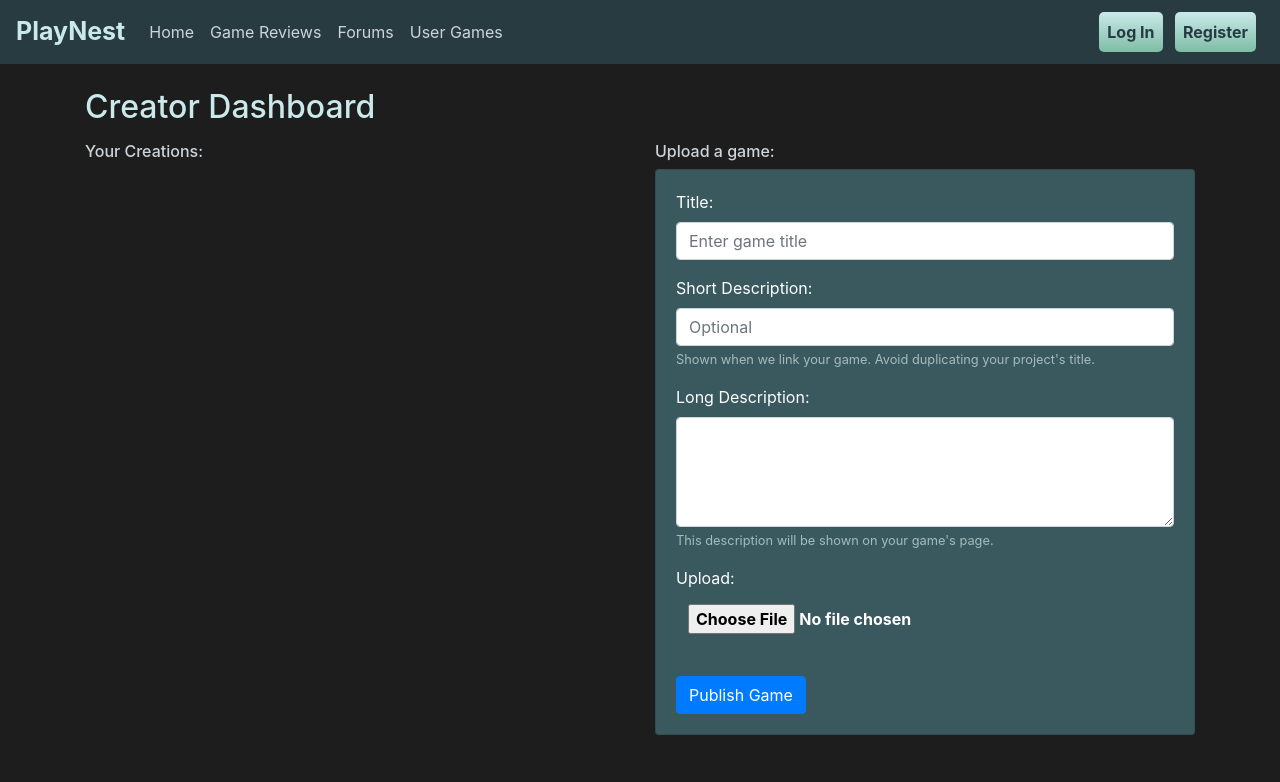
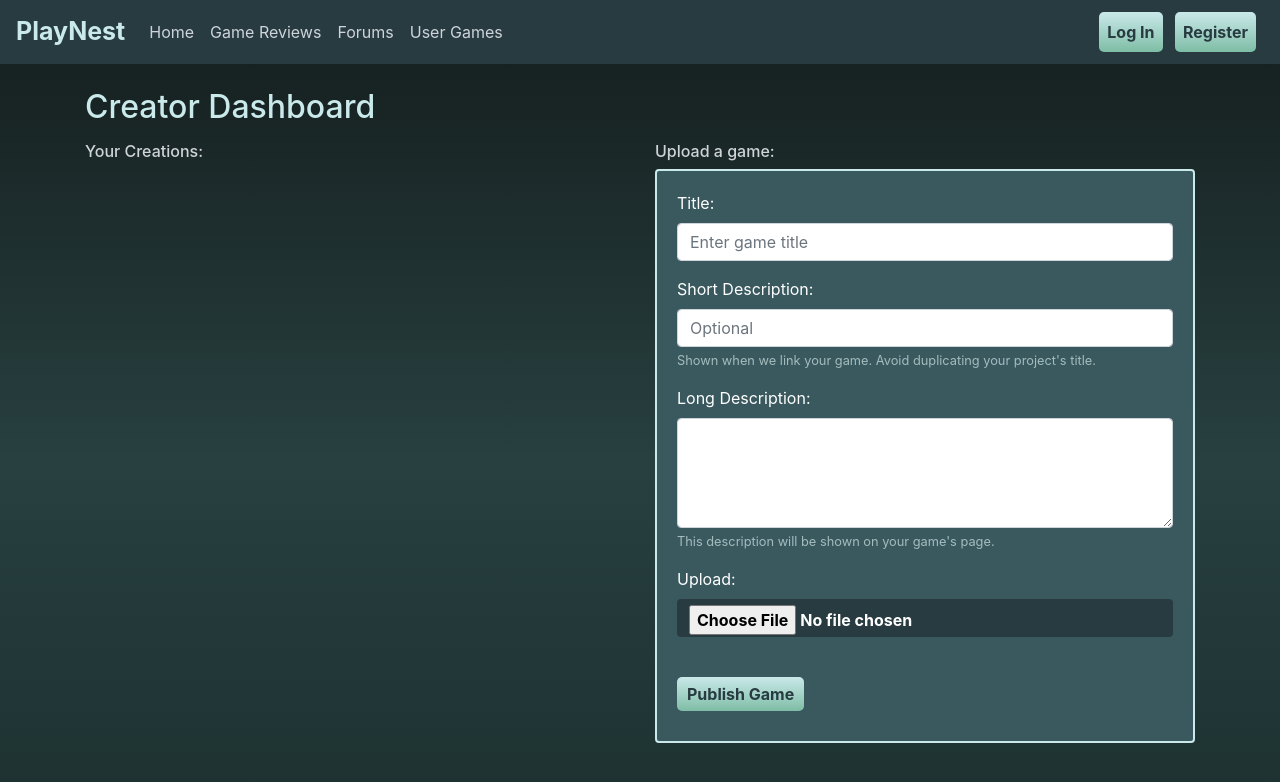
Before and after one commit to odesai840/PlayNest, a Flask app: page /dashboard in a window 1280 px wide. Shown: the top 782 px of the page. Run offline with Flask 3, Linux system fonts and the light colour scheme; some libraries are stand-ins or nearby versions.

Commit message:
changed page backgrounds and fixed game cards to be the same height, and for long content to be hidden by ellipsis

```diff
--- a/static/styles.css
+++ b/static/styles.css
@@ -1,7 +1,8 @@
 body {
     overflow-x: hidden;
     overflow-y: auto;
-    background-color: #1d1d1d;
+    background: linear-gradient(180deg, #141c1c, #284040, #1a2c2c, #2f4646, #223737, #132e2e);
+    background-size: 300% 300%;
     margin: 0;
     padding: 0;
 }
@@ -390,10 +391,28 @@
 }
 
 #upload {
-    background: #39595f;
+    background: #273b40;
+    margin: auto;
     color: white;
     font-weight: bold;
     border: none;
+}
+
+.publish-game-button {
+    background: linear-gradient(180deg, #cae9ea, #7ebda5);
+    font-weight: bold;
+    color: #273b40;
+    border: none;
+    border-radius: 5px;
+    padding: 5px 10px;
+    margin-bottom: 10px;
+    cursor: pointer;
+
+    &:hover {
+        background: linear-gradient(180deg, #8be8b5, #4b9c78);
+        border: 2px solid #cae9ea;
+        color: #273b40;
+    }
 }
 
 #helper {
@@ -402,7 +421,7 @@
 
 /* ---------------------------------------------------------------FORUM PAGE STYLING----------------------------------------------------------*/
 .col-md-12 {
-    background-color: #273b40;
+    background-color: #39595f;
     padding-top: 30px;
     padding-bottom: 30px;
     border-radius: 5px;
--- a/templates/_layout.html
+++ b/templates/_layout.html
@@ -5,8 +5,8 @@
     <meta name="viewport" content="width=device-width, initial-scale=1.0">
     <title>{% block title %}{% endblock %}</title>
     <link rel="stylesheet" href="https://maxcdn.bootstrapcdn.com/bootstrap/4.5.2/css/bootstrap.min.css">
+    <link rel="stylesheet" href="https://cdnjs.cloudflare.com/ajax/libs/font-awesome/6.4.2/css/all.min.css" integrity="sha512-z3gLpd7yknf1YoNbCzqRKc4qyor8gaKU1qmn+CShxbuBusANI9QpRohGBreCFkKxLhei6S9CQXFEbbKuqLg0DA==" crossorigin="anonymous" referrerpolicy="no-referrer" />
     <link rel="stylesheet" href="/static/styles.css">
-    <link rel="stylesheet" href="https://cdnjs.cloudflare.com/ajax/libs/font-awesome/6.4.2/css/all.min.css" integrity="sha512-z3gLpd7yknf1YoNbCzqRKc4qyor8gaKU1qmn+CShxbuBusANI9QpRohGBreCFkKxLhei6S9CQXFEbbKuqLg0DA==" crossorigin="anonymous" referrerpolicy="no-referrer" />
 </head>
 <body>
     <nav class="navbar navbar-expand-lg navbar-light custom-navbar navbar-custom">
--- a/templates/dashboard.html
+++ b/templates/dashboard.html
@@ -7,6 +7,10 @@
 <style>
     .col-md-6 {
         margin-bottom: 25px;
+    }
+
+    .card {
+        border: 2px solid #cae9ea;
     }
 </style>
 
@@ -59,7 +63,7 @@
                             <input name="file" type="file" id="upload" class="form-control">
                         </div>
                         <br>
-                        <button type="submit" class="btn btn-primary">Publish Game</button>
+                        <button type="submit" class="publish-game-button">Publish Game</button>
                     </form>
                 </div>
             </div>
--- a/templates/forum.html
+++ b/templates/forum.html
@@ -17,7 +17,7 @@
     <div class="row forum-card-container">
         {% for forum in forums %}
             <div class="col-md-12">
-                <a href="{{ url_for('forum_threads', forum_slug=forum.slug) }}" class="forum-card forum-card-color">
+                <a href="{{ url_for('forum_threads', forum_slug=forum.slug) }}" class="forum-card">
                     <h4>{{ forum.title }}</h4>
                 </a>
                 <p>{{ forum.description }}</p>
--- a/templates/settings.html
+++ b/templates/settings.html
@@ -1,6 +1,12 @@
 {% extends '_layout.html' %}
 {% block title %}PlayNest | User Settings{% endblock %}
 {% block content %}
+
+<style>
+    .card {
+        border: 2px solid #cae9ea;
+    }
+</style>
 <div class="container mt-4 mb-4">
     <h2 class="mb-3">User Settings</h2>
     <div class="row justify-content-center">
```
Also changed, not shown: templates/game_reviews.html (+26 -26 lines), templates/review_details.html (+12 -4 lines), templates/login.html (line endings or trailing spaces).
